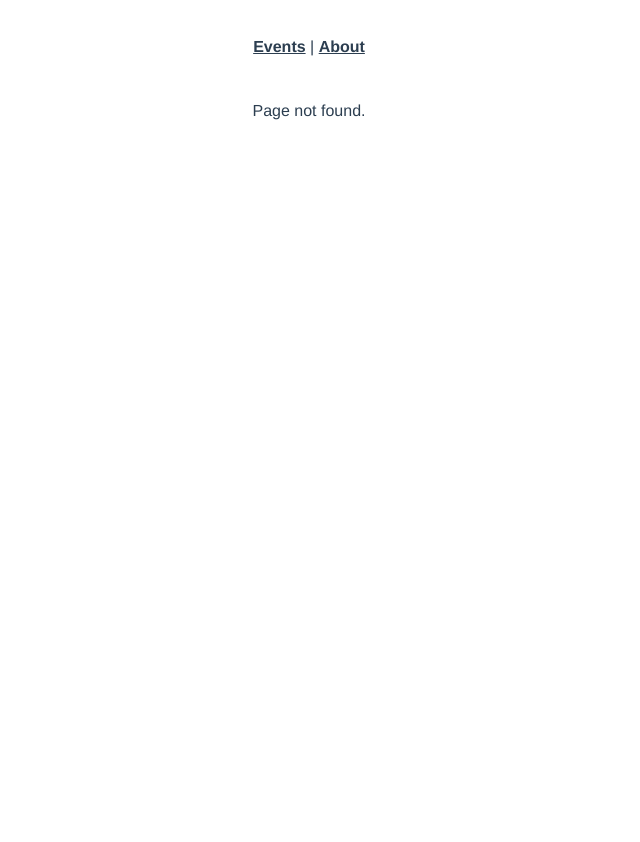
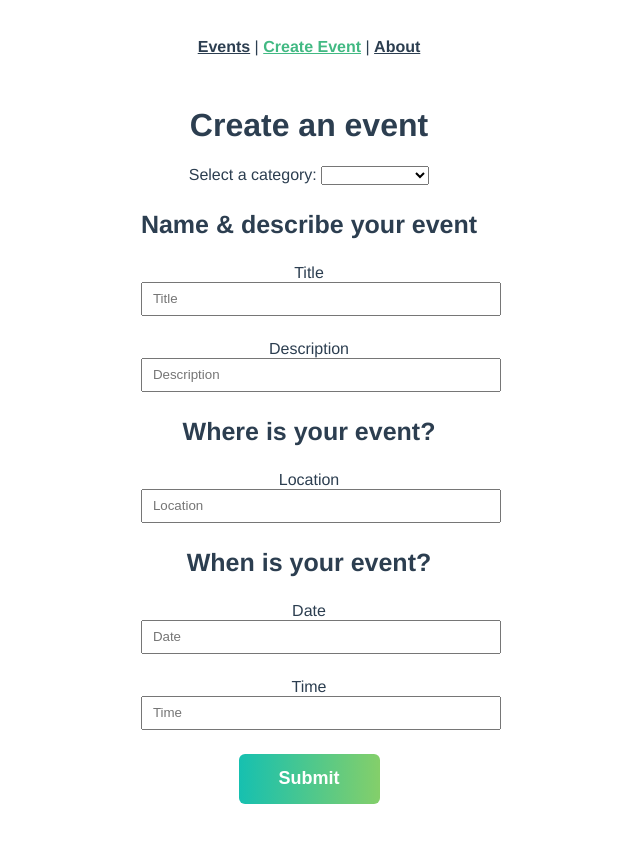
Before and after one commit to kelvinmatheus/real-world-vue, a Vue app: page /event/create in a window 1280 px wide. Before the commit this address had no page. Shown: the top 842 px of the page, without its empty margins (331-971 px from the left). Before the commit the page ends 800 px from the top, so only its background shows below. Built offline with nearby package versions, Linux system fonts and the light colour scheme.

Commit message:
02 - VueX - Global State

```diff
--- /dev/null
+++ b/db.json
@@ -0,0 +1,34 @@
+{
+  "events": [
+    {
+      "id": 123,
+      "category": "animal welfare",
+      "title": "Cat Adoption Day",
+      "description": "Find your new feline friend at this event.",
+      "location": "Meow Town",
+      "date": "January 28, 2022",
+      "time": "12:00",
+      "organizer": "Kat Laydee"
+    },
+    {
+      "id": 456,
+      "category": "food",
+      "title": "Community Gardening",
+      "description": "Join us as we tend to the community edible plants.",
+      "location": "Flora City",
+      "date": "March 14, 2022",
+      "time": "10:00",
+      "organizer": "Fern Pollin"
+    },
+    {
+      "id": 789,
+      "category": "sustainability",
+      "title": "Beach Cleanup",
+      "description": "Help pick up trash along the shore.",
+      "location": "Playa Del Carmen",
+      "date": "July 22, 2022",
+      "time": "11:00",
+      "organizer": "Carey Wales"
+    }
+  ]
+}
--- a/package.json
+++ b/package.json
@@ -3,13 +3,14 @@
   "version": "0.1.0",
   "private": true,
   "scripts": {
-    "serve": "vue-cli-service serve",
+    "serve": "vue-cli-service serve & json-server --watch db.json",
     "build": "vue-cli-service build",
     "lint": "vue-cli-service lint"
   },
   "dependencies": {
     "axios": "^0.27.2",
     "core-js": "^3.8.3",
+    "uuid": "^8.3.2",
     "vue": "^3.2.13",
     "vue-router": "^4.0.3",
     "vuex": "^4.0.0"
--- a/src/App.vue
+++ b/src/App.vue
@@ -2,6 +2,7 @@
   <div id="app">
     <div id="nav">
       <router-link :to="{ name: 'EventListView' }">Events</router-link> |
+      <router-link :to="{ name: 'EventCreateView' }">Create Event</router-link> |
       <router-link :to="{ name: 'AboutView' }">About</router-link>
     </div>
     <router-view />
@@ -56,10 +57,7 @@
 
 </script>
 
-<style scoped>
-h4 {
-  font-size: 20px;
-}
+<style>
 
 #app {
   font-family: Avenir, Helvetica, Arial, sans-serif;
@@ -67,6 +65,57 @@
   -moz-osx-font-smoothing: grayscale;
   text-align: center;
   color: #2c3e50;
+}
+
+button {
+  align-items: center;
+  height: 50px;
+  padding: 0 40px;
+  background: linear-gradient(to right, #16c0b0, #84cf6a);
+  color: #ffffff;
+  border: none;
+  border-radius: 6px;
+  font-size: 18px;
+  font-weight: 800;
+  cursor: pointer;
+  transition: all 0.2s linear;
+}
+
+button:hover {
+  -webkit-transform: scale(1.02);
+  transform: scale(1.01);
+  box-shadow: 0 3px 12px 0 rgba(0, 0, 0, 0.2);
+}
+
+h2 {
+  font-size: 40px;
+  font-weight: 700;
+}
+
+h3 {
+  font-size: 25px;
+  font-weight: 700;
+}
+
+h4 {
+  font-size: 20px;
+  font-weight: 700;
+}
+
+input {
+  display: block;
+  width: 100%;
+  height: 30px;
+  margin-bottom: 24px;
+}
+
+input[type=text] {
+  padding: 0px 10px;
+}
+
+input:focus {
+  border-color: #16c0b0;
+  outline: 0;
 }
 
 #nav {
@@ -82,9 +131,16 @@
   color: #42b983;
 }
 
-.events {
+.form-container {
   display: flex;
+  justify-content: center;
   flex-direction: column;
   align-items: center;
+  margin-bottom: 10%;
+}
+
+select:focus {
+  border-color: #16c0b0;
+  outline: 0;
 }
 </style>
--- a/src/router/index.js
+++ b/src/router/index.js
@@ -1,6 +1,7 @@
 import { createRouter, createWebHistory } from 'vue-router';
 import EventListView from '../views/EventListView.vue';
 import EventDetailsView from '../views/EventDetailsView.vue';
+import EventCreateView from '../views/EventCreateView.vue';
 import AboutView from '../views/AboutView.vue';
 import NotFoundView from '../views/NotFoundView.vue';
 
@@ -15,6 +16,11 @@
     name: 'EventDetailsView',
     props: true,
     component: EventDetailsView,
+  },
+  {
+    path: '/event/create',
+    name: 'EventCreateView',
+    component: EventCreateView,
   },
   {
     path: '/about',
--- a/src/services/EventService.js
+++ b/src/services/EventService.js
@@ -1,7 +1,7 @@
 import axios from 'axios';
 
 const apiClient = axios.create({
-  baseURL: 'https://my-json-server.typicode.com/kelvinmatheus/vue_mastery_api',
+  baseURL: 'http://localhost:3000',
   withCredentials: false,
   headers: {
     Accept: 'application/json',
--- a/src/store/index.js
+++ b/src/store/index.js
@@ -2,6 +2,7 @@
 
 export default createStore({
   state: {
+    user: 'Kelvin Firmino',
   },
   getters: {
   },
--- /dev/null
+++ b/src/views/EventCreateView.vue
@@ -0,0 +1,107 @@
+<template>
+  <h1>Create an event</h1>
+
+  <div class="form-container">
+
+    <form @submit.prevent="onSubmit">
+      <!-- eslint-disable-next-line vuejs-accessibility/label-has-for -->
+      <label for="event-category">Select a category: </label>
+      <select v-model="event.category">
+        <option
+          id="event-category"
+          name="event-category"
+          v-for="option in categories"
+          :value="option"
+          :key="option"
+          :selected="option === event.category"
+        >
+          {{ option }}
+        </option>
+      </select>
+
+      <h3>Name & describe your event</h3>
+
+      <!-- eslint-disable-next-line vuejs-accessibility/label-has-for -->
+      <label>Title</label>
+      <input
+        v-model="event.title"
+        type="text"
+        placeholder="Title"
+      >
+
+      <!-- eslint-disable-next-line vuejs-accessibility/label-has-for -->
+      <label>Description</label>
+      <input
+        v-model="event.description"
+        type="text"
+        placeholder="Description"
+      />
+
+      <h3>Where is your event?</h3>
+
+      <!-- eslint-disable-next-line vuejs-accessibility/label-has-for -->
+      <label>Location</label>
+      <input
+        v-model="event.location"
+        type="text"
+        placeholder="Location"
+      />
+
+      <h3>When is your event?</h3>
+      <!-- eslint-disable-next-line vuejs-accessibility/label-has-for -->
+      <label>Date</label>
+      <input
+        v-model="event.date"
+        type="text"
+        placeholder="Date"
+      />
+
+      <!-- eslint-disable-next-line vuejs-accessibility/label-has-for -->
+      <label>Time</label>
+      <input
+        v-model="event.time"
+        type="text"
+        placeholder="Time"
+      />
+
+      <button type="submit">Submit</button>
+    </form>
+  </div>
+</template>
+
+<script>
+import { v4 as uuidv4 } from 'uuid';
+
+export default {
+  data() {
+    return {
+      categories: [
+        'sustainability',
+        'nature',
+        'animal welfare',
+        'housing',
+        'education',
+        'food',
+        'community',
+      ],
+      event: {
+        id: '',
+        category: '',
+        title: '',
+        description: '',
+        location: '',
+        date: '',
+        time: '',
+        organizer: '',
+      },
+    };
+  },
+  methods: {
+    onSubmit() {
+      this.event.id = uuidv4();
+      this.event.organizer = this.$store.state.user;
+      console.log('Event:', this.event);
+    },
+  },
+};
+</script>
```
Also changed, not shown: 1 other file (tests, documents, lock files or other folders).
